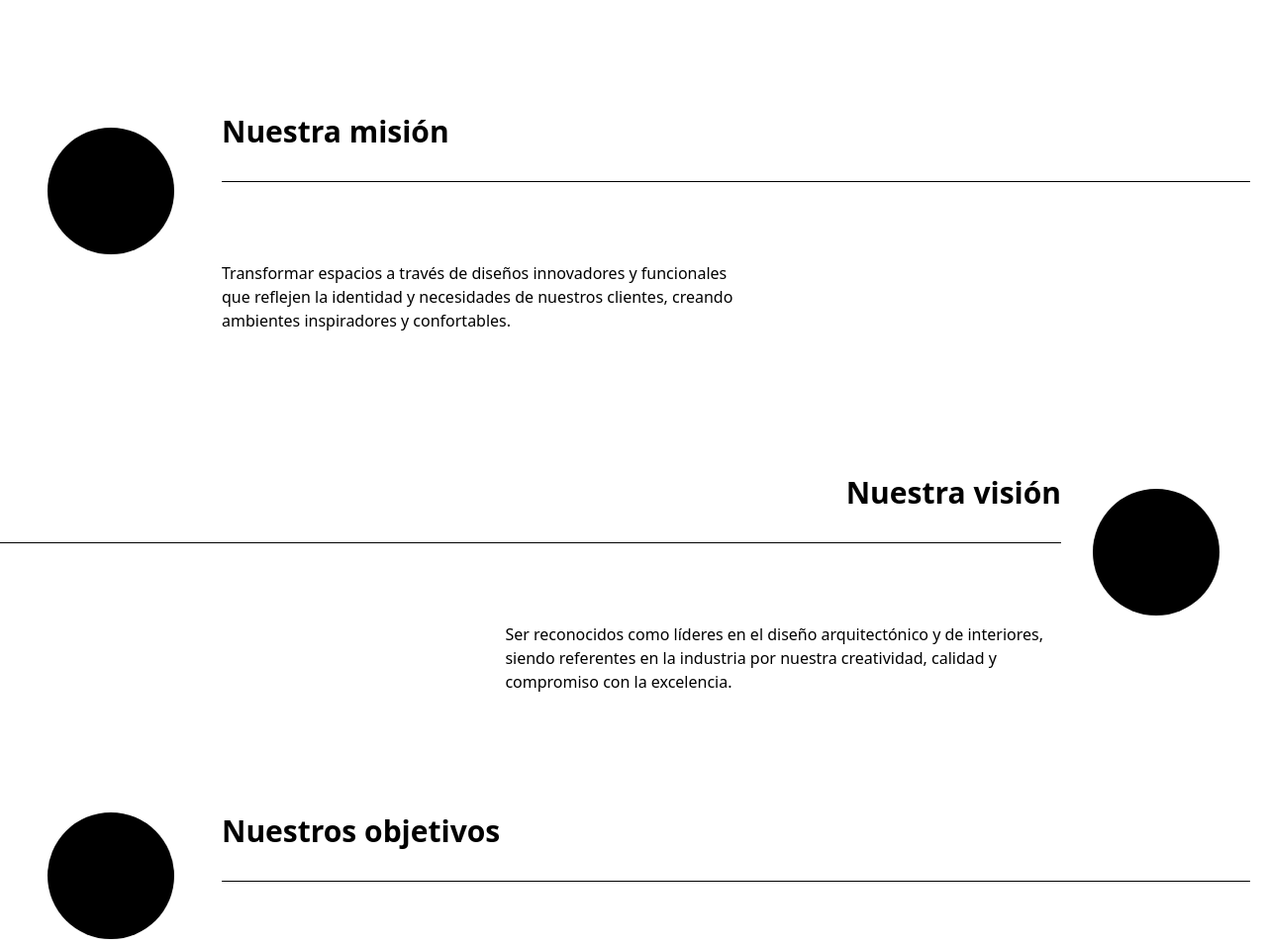
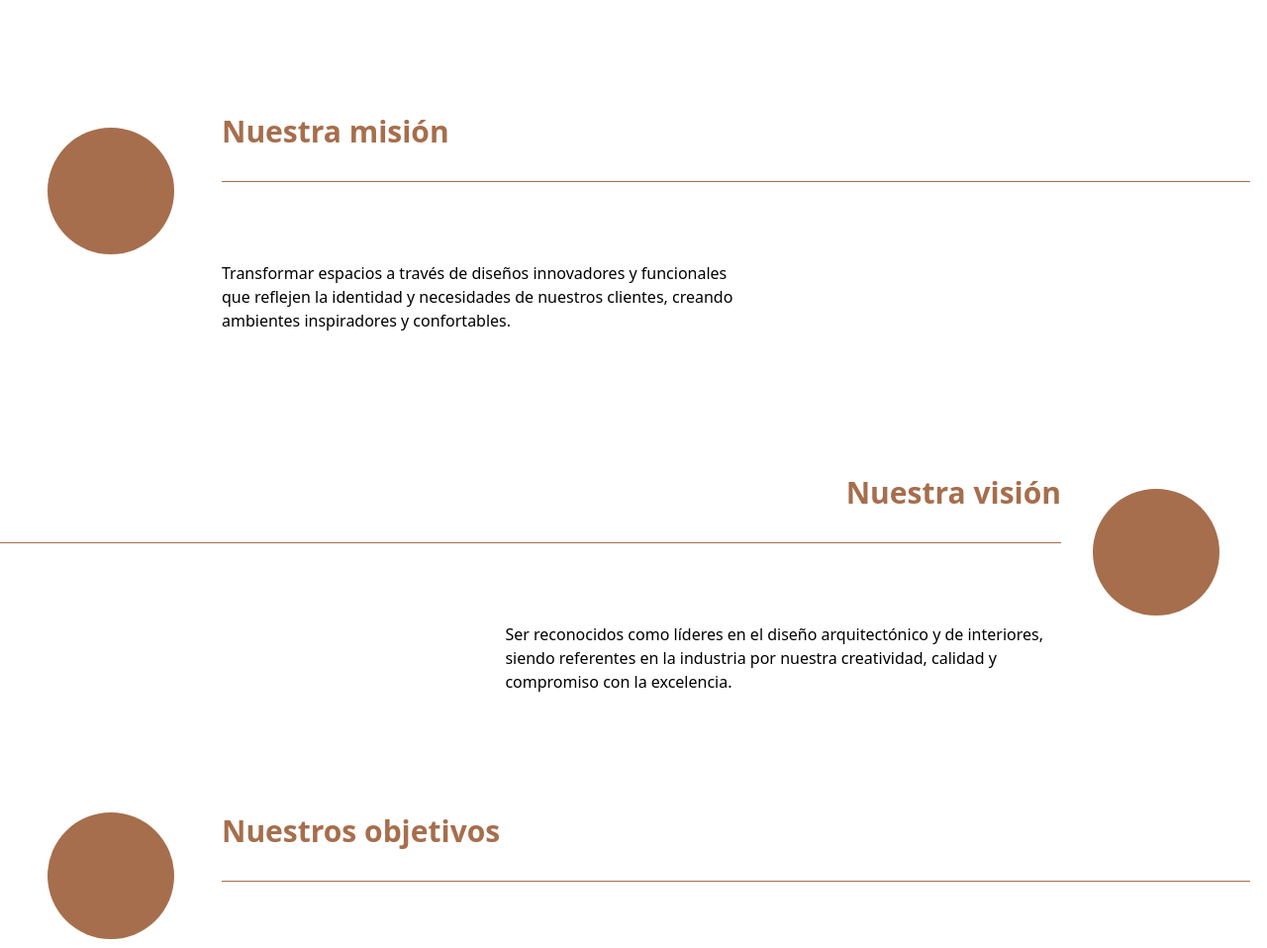
Before and after one commit to VladCode97/habbana-web, a plain HTML site: page index.html in a window 1280 px wide. Shown: the part 900-1858 px from the top of the page at 99% size. Drawn offline with nearby package versions, Linux system fonts and the light colour scheme.

Commit message:
fix: change color

```diff
--- a/index.html
+++ b/index.html
@@ -14,7 +14,7 @@
   <!-- Menu -->
   <div class="flex flex-col md:flex-row justify-between items-center">
     <img src="./public/images/logo.svg" alt="Logo" class="mb-6 md:mb-0">
-    <div class="flex flex-wrap gap-14 justify-center md:justify-end text-[#A66E4C]">
+    <div class="flex flex-wrap gap-14 justify-center md:justify-end text-[#ffffff]">
       <a href="/#" class="text-lg md:text-xl hover:text-opacity-80 transition duration-300">
         Inicio
       </a>
@@ -47,10 +47,10 @@
 <div class="p-12">
   <!-- Mission -->
   <div class="flex items-center justify-between mt-20">
-    <div class="bg-black rounded-full w-32 h-32"></div>
+    <div class="bg-[#A66E4C] rounded-full w-32 h-32"></div>
     <div class="flex-1 flex flex-col items-start justify-center mt-16">
-      <h2 class="text-3xl font-bold ml-12">Nuestra misión</h2>
-      <div class="border-t border-black w-[116%] mx-0 mt-8 ml-12"></div>
+      <h2 class="text-3xl font-bold ml-12 text-[#A66E4C]">Nuestra misión</h2>
+      <div class="bg-[#A66E4C] border-t border-[#A66E4C] w-[116%] mx-0 mt-8 ml-12"></div>
       <p class="mt-12 w-[60%] ml-12 mt-20">
         Transformar espacios a través de diseños innovadores y funcionales que reflejen la identidad y necesidades de
         nuestros clientes, creando ambientes inspiradores y confortables.
@@ -62,21 +62,21 @@
   <div class="flex items-center justify-between mt-20">
     <div class="w-40 h-52 invisible"></div>
     <div class="flex-1 flex flex-col items-end justify-center mt-16">
-      <h2 class="text-3xl font-bold">Nuestra visión</h2>
-      <div class="border-t border-black w-[130%] mx-0 mt-8 ml-12"></div>
+      <h2 class="text-3xl font-bold text-[#A66E4C]">Nuestra visión</h2>
+      <div class="border-t border-[#A66E4C] w-[130%] mx-0 mt-8 ml-12"></div>
       <p class="mt-12 w-[65%] ml-12 mt-20">
         Ser reconocidos como líderes en el diseño arquitectónico y de interiores, siendo referentes en la industria
         por nuestra creatividad, calidad y compromiso con la excelencia.
       </p>
     </div>
-    <div class="bg-black rounded-full w-32 h-32 ml-8"></div>
+    <div class="bg-[#A66E4C] rounded-full w-32 h-32 ml-8"></div>
   </div>
   <!-- Goals -->
   <div class="flex items-center justify-between mt-20">
-    <div class="bg-black rounded-full w-32 h-32"></div>
+    <div class="bg-[#A66E4C] rounded-full w-32 h-32"></div>
     <div class="flex-1 flex flex-col items-start justify-center mt-2">
-      <h2 class="text-3xl font-bold ml-12">Nuestros objetivos</h2>
-      <div class="border-t border-black w-[116%] mx-0 mt-8 ml-12"></div>
+      <h2 class="text-3xl font-bold ml-12 text-[#A66E4C]">Nuestros objetivos</h2>
+      <div class="border-t border-[#A66E4C] w-[116%] mx-0 mt-8 ml-12"></div>
       <div class="p-8 ml-4">
       </div>
     </div>
@@ -115,10 +115,10 @@
   <div class="flex items-center justify-between mt-20">
     <div class="w-40 h-52 invisible"></div>
     <div class="flex-1 flex flex-col items-end justify-center">
-      <h2 class="text-3xl font-bold">Nuestro equipo</h2>
-      <div class="border-t border-black w-[130%] mx-0 mt-8 ml-12"></div>
+      <h2 class="text-3xl font-bold text-[#A66E4C]">Nuestro equipo</h2>
+      <div class="border-t border-[#A66E4C] w-[130%] mx-0 mt-8 ml-12"></div>
     </div>
-    <div class="bg-black rounded-full w-32 h-32 ml-8"></div>
+    <div class="bg-[#A66E4C] rounded-full w-32 h-32 ml-8"></div>
   </div>
   <div class="grid grid-cols-3 gap-2 w-10/12 ml-14">
     <!-- Empty div to take up the first two column spaces -->
```
